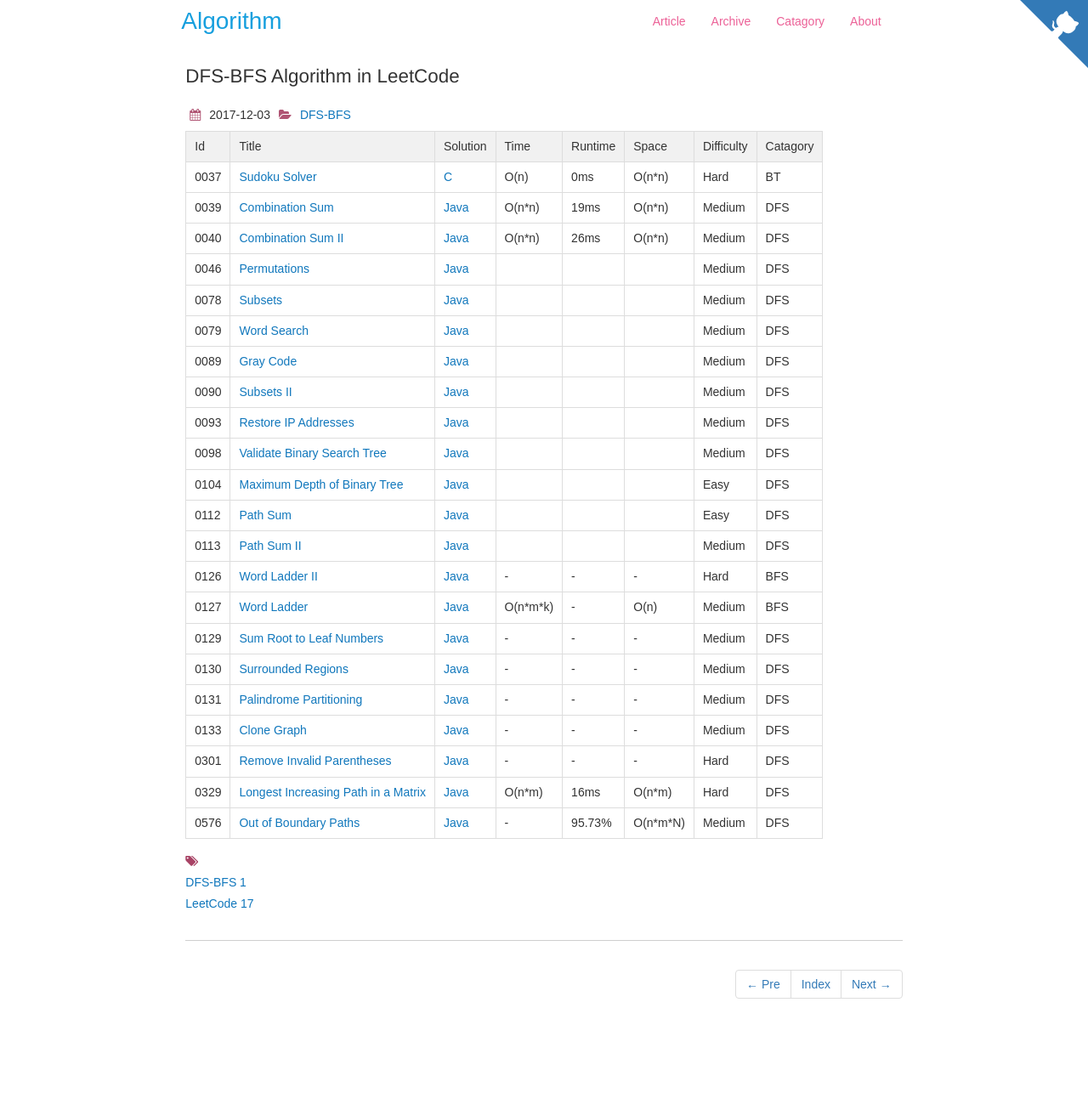
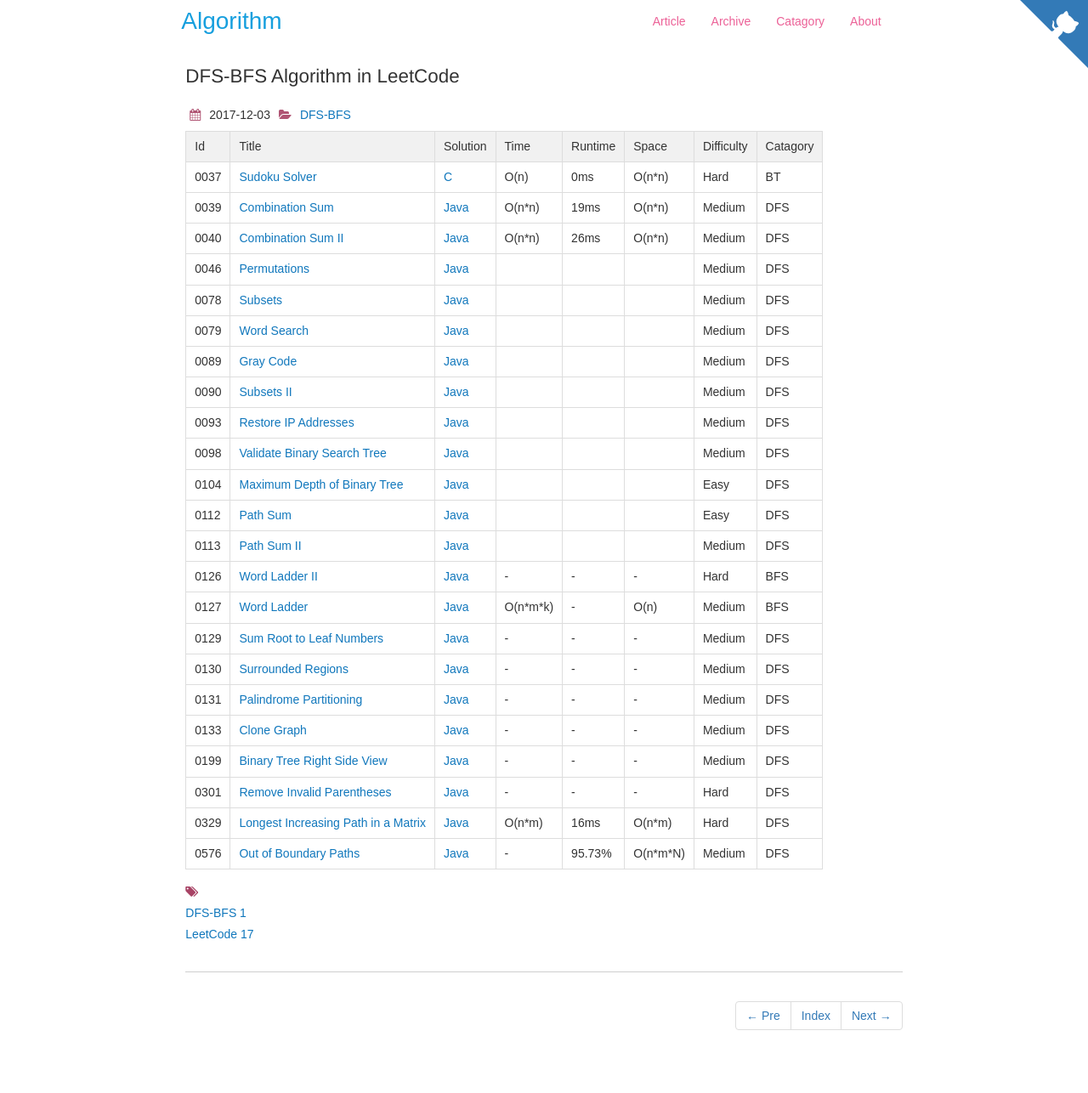
Before and after one commit to dunso/algorithm, a Jekyll site: the page built from docs/_posts/2017-12-03-DFS-BFS.md, in a window 1280 px wide. Shown: the whole page at 85% size. Built offline with Jekyll 4.4.1, drawn with Linux system fonts in a browser that asks for light colours; nearby versions of some CDN libraries; before the commit the page ends 1249 px from its top, so only the background shows below that.

Commit message:
Add index of LeetCode0199.java to docs

```diff
--- a/docs/_posts/2017-12-03-DFS-BFS.md
+++ b/docs/_posts/2017-12-03-DFS-BFS.md
@@ -31,6 +31,7 @@
 |0130|[Surrounded Regions](https://leetcode.com/problems/surrounded-regions/) | [Java](https://e.srl/leetcode-130/)  |-|-|-|  Medium |DFS|
 |0131|[Palindrome Partitioning](https://leetcode.com/problems/palindrome-partitioning) | [Java](https://e.srl/leetcode-131/)  |-|-|-|  Medium |DFS|
 |0133|[Clone Graph](https://leetcode.com/problems/clone-graph/) | [Java](https://e.srl/leetcode-133/)  |-|-|-|  Medium |DFS|
+|0199|[Binary Tree Right Side View](https://leetcode.com/problems/binary-tree-right-side-view) | [Java](https://e.srl/leetcode-199/)  |-|-|-|  Medium |DFS|
 |0301|[Remove Invalid Parentheses](https://leetcode.com/problems/remove-invalid-parentheses) | [Java](https://e.srl/leetcode-301/)  | - | - | - | Hard |DFS|
 |0329|[Longest Increasing Path in a Matrix](https://leetcode.com/problems/longest-increasing-path-in-a-matrix) | [Java](https://e.srl/leetcode-329/)  | O(n\*m) |16ms| O(n\*m)  |  Hard |DFS|
 |0576|[Out of Boundary Paths](https://leetcode.com/problems/out-of-boundary-paths)| [Java](https://e.srl/leetcode-576/)  | - |95.73%| O(n\*m\*N)  |  Medium |DFS |
```
